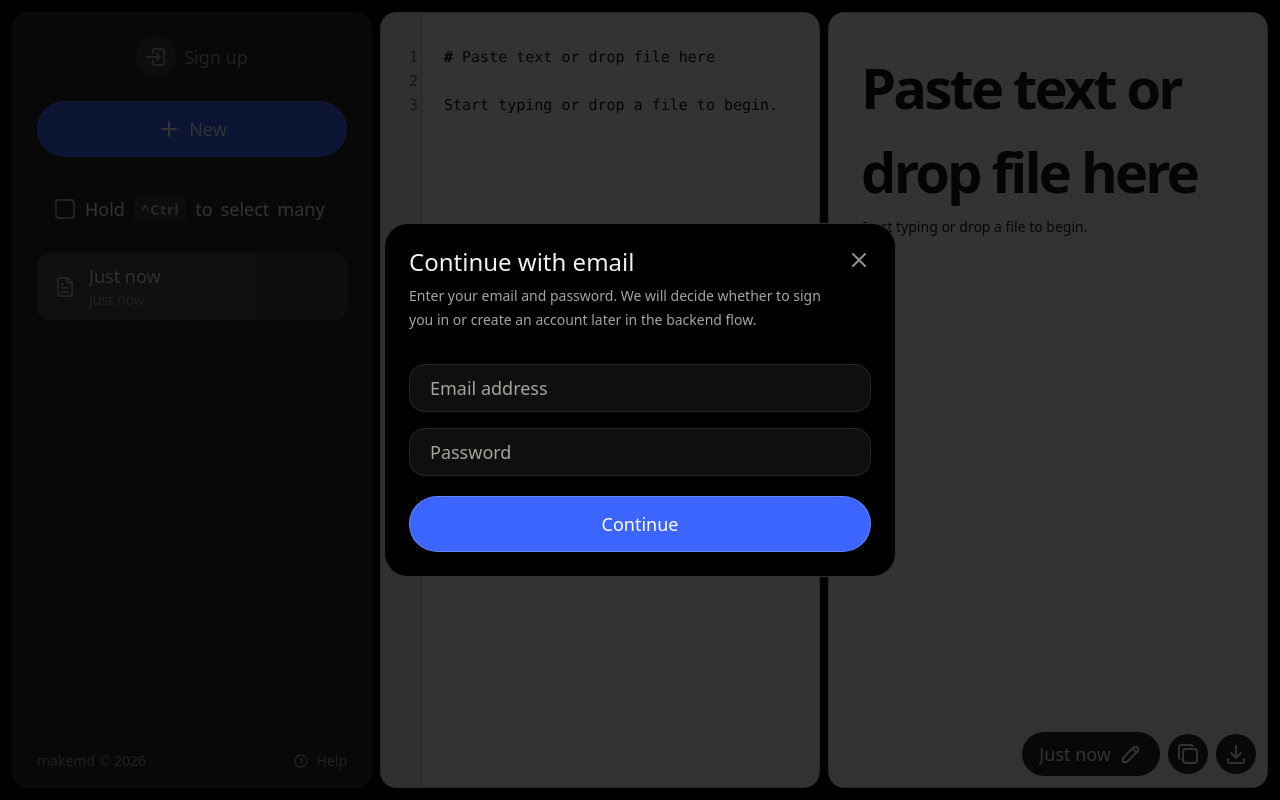
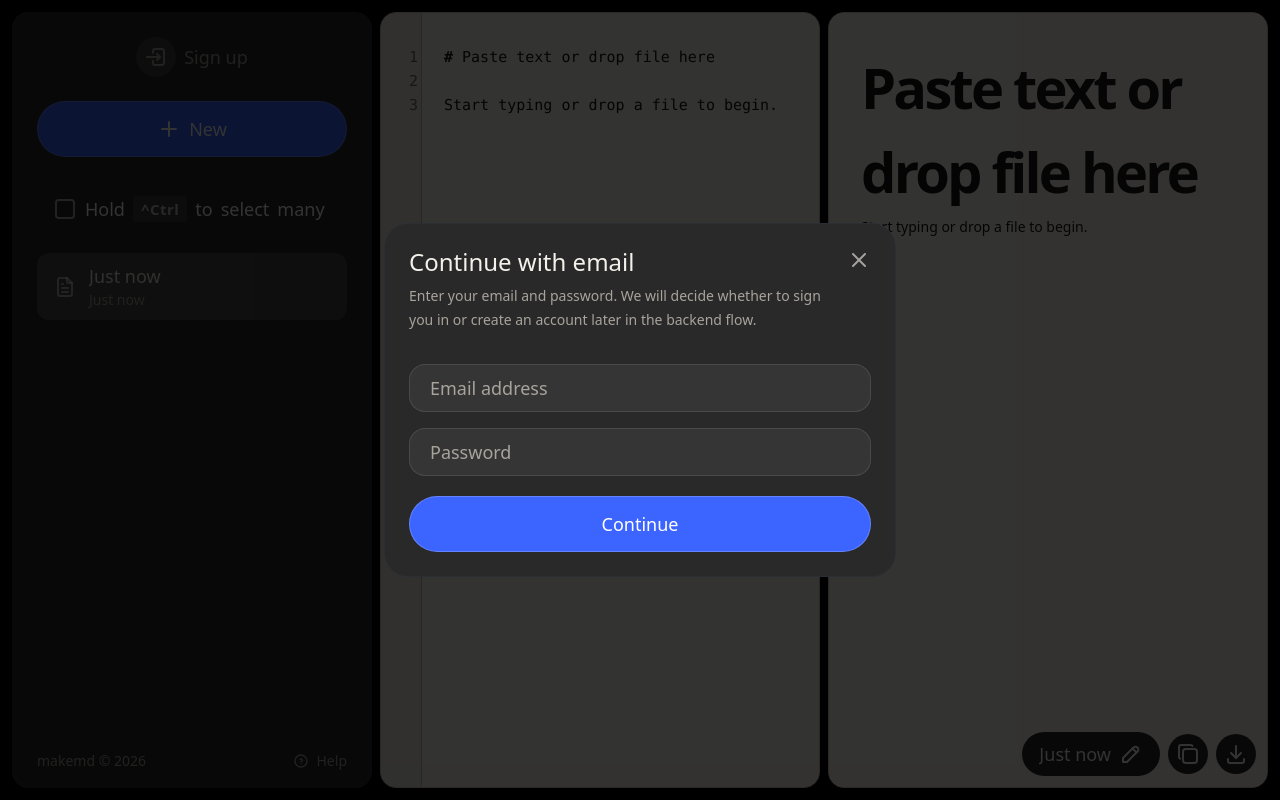
Before and after one commit to vanyashuvalov/makemd, a Next.js app: page / in a window 1280 px wide. Both pictures are taken after a click on the button "Sign up". Built offline with nearby package versions, Linux system fonts and the light colour scheme.

Commit message:
feat(modal): Update background color to use CSS variable
- Replace hardcoded bg-background class with CSS variable reference
- Use bg-[color:var(--color-sidebar-surface)] for consistent theming
- Ensures modal background respects sidebar surface color scheme

```diff
--- a/src/shared/ui/modal.tsx
+++ b/src/shared/ui/modal.tsx
@@ -60,7 +60,7 @@ export function Modal({ open, title, description, onOpenChange, children, classN
         aria-modal="true"
         aria-label={title}
         className={cn(
-          'relative w-full max-w-[32rem] rounded-[24px] border border-sidebar-border bg-background p-6 text-sidebar-foreground shadow-none',
+          'relative w-full max-w-[32rem] rounded-[24px] border border-sidebar-border bg-[color:var(--color-sidebar-surface)] p-6 text-sidebar-foreground shadow-none',
           className
         )}
         onMouseDown={(event) => event.stopPropagation()}
```
